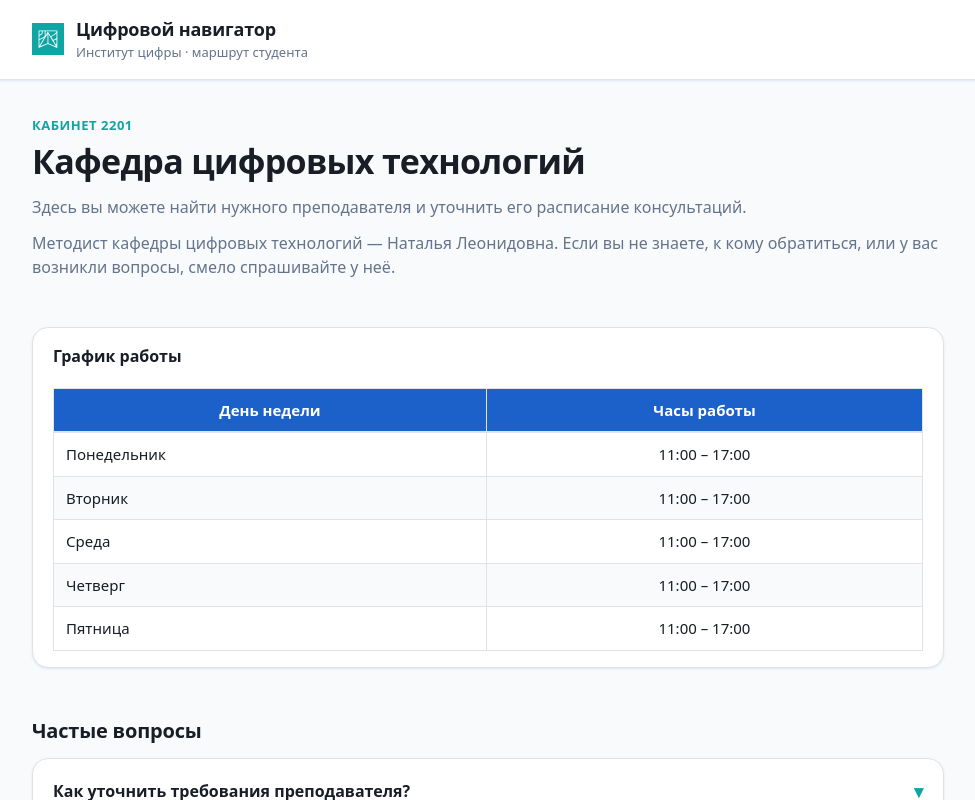
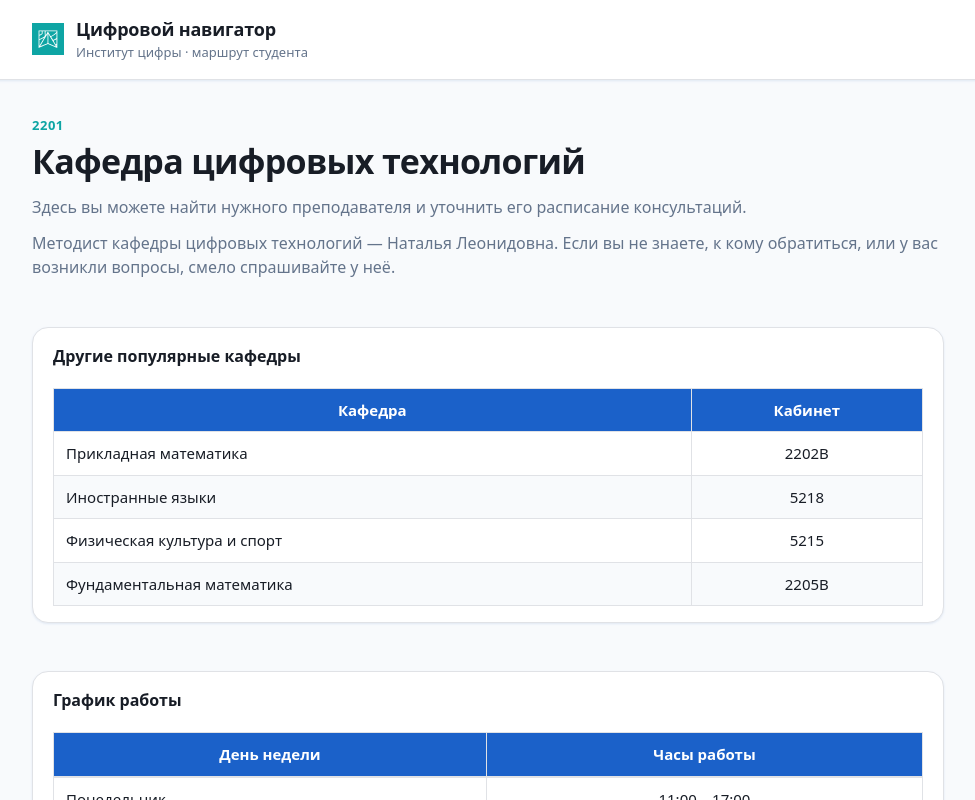
Before and after one commit to Romch33tos/digital-navigator, a React (Vite) app: page /#/reference/departments in a window 1280 px wide. Shown: the top 800 px of the page, without its empty margins (152-1127 px from the left). Built offline with nearby package versions, Linux system fonts and the light colour scheme.

Commit message:
feat: добавлены новые разделы с информацией

```diff
--- a/src/components/ReferenceDetailScreen.jsx
+++ b/src/components/ReferenceDetailScreen.jsx
@@ -24,7 +24,7 @@ export default function ReferenceDetailScreen({ reference }) {
         animate={{ opacity: 1, y: 0 }}
         transition={{ duration: 0.3, ease: "easeOut" }}
       >
-        <span className="reference-cabinet">Кабинет {ref.cabinet}</span>
+        <span className="reference-cabinet">{ref.cabinet}</span>
         <h1 className="screen-title">{ref.fullTitle}</h1>
 
         <div className="reference-intro">
@@ -43,7 +43,7 @@ export default function ReferenceDetailScreen({ reference }) {
           animate={{ opacity: 1, y: 0 }}
           transition={{ duration: 0.3, delay: 0.05, ease: "easeOut" }}
         >
-          <h2 className="section-heading">Чем помогают</h2>
+          <h2 className="section-heading">{slug === "union" ? "Направления работы" : "Чем помогают"}</h2>
           {ref.services.map((service, index) => (
             <div key={index} className="service-card">
               <h3 className="service-title">{service.title}</h3>
@@ -55,12 +55,39 @@ export default function ReferenceDetailScreen({ reference }) {
                   rel="noopener noreferrer"
                   className="service-link"
                 >
-                  Перейти к форме →
+                  Перейти →
                 </a>
               )}
             </div>
           ))}
         </motion.div>
+      )}
+
+      {ref.otherDepartments && ref.otherDepartments.length > 0 && (
+        <motion.section
+          className="info-block mt-4"
+          initial={{ opacity: 0, y: 12 }}
+          animate={{ opacity: 1, y: 0 }}
+          transition={{ duration: 0.3, delay: 0.08, ease: "easeOut" }}
+        >
+          <span className="info-label schedule-title">Другие популярные кафедры</span>
+          <table className="schedule-table">
+            <thead>
+              <tr>
+                <th scope="col">Кафедра</th>
+                <th scope="col">Кабинет</th>
+              </tr>
+            </thead>
+            <tbody>
+              {ref.otherDepartments.map((dept) => (
+                <tr key={dept.cabinet}>
+                  <td>{dept.title}</td>
+                  <td>{dept.cabinet}</td>
+                </tr>
+              ))}
+            </tbody>
+          </table>
+        </motion.section>
       )}
 
       <motion.section
```
